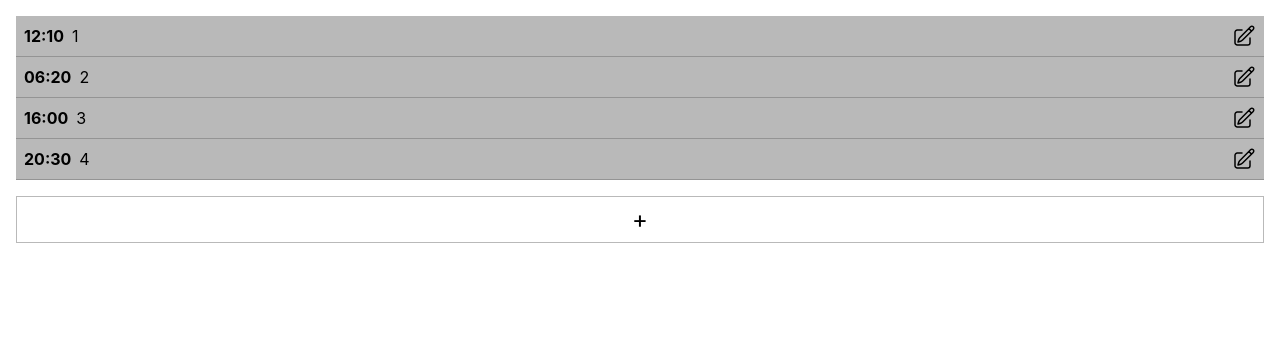
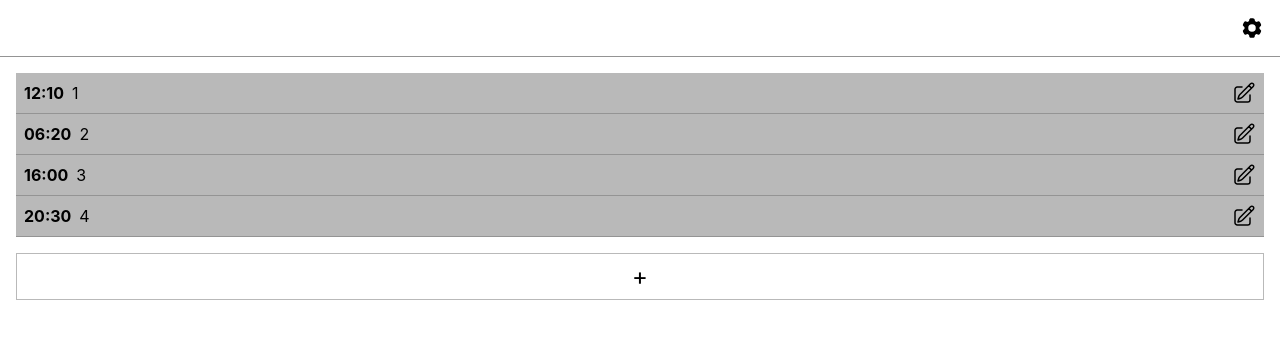
Before and after one commit to Printy-Studios/daily-planner, a React (Create React App) app: page / in a window 1280 px wide. Shown: the top 338 px of the page. Built offline with nearby package versions, Linux system fonts and the light colour scheme.

Commit message:
Added header to schedule page

```diff
--- a/src/pages/SchedulePage.tsx
+++ b/src/pages/SchedulePage.tsx
@@ -1,17 +1,38 @@
+//Core
+import { useContext } from 'react';
+import { TaskGroupContext } from 'state/TaskGroupContext';
+import { Cog6ToothIcon } from '@heroicons/react/24/solid'
+import { useNavigate } from 'react-router-dom';
+
+//Types
 import TaskGroup from 'types/TaskGroup';
 
+//Components
 import TaskGroupList from 'components/TaskGroupList';
 import TaskGroupLink from 'components/buttons/AddTaskGroupButton';
-import { useContext } from 'react';
-import { TaskGroupContext } from 'state/TaskGroupContext';
+import Page from 'components/layout/Page';
+import IconButton from 'components/buttons/IconButton';
+
+
 
 export default function SchedulePage(){
 
+    const navigate = useNavigate()
+
     const taskGroups = useContext(TaskGroupContext)
 
+    const handleSettingsClick = () => navigate('/settings')
+
     return (
-        <div
-            className='flex flex-col gap-m p-s'
+        <Page
+            headerRight={
+                <IconButton
+                    onClick={handleSettingsClick}
+                    icon={
+                        <Cog6ToothIcon className='w-xs-1/2 h-xs-1/2'/>
+                    }
+                />
+            }
         >
             <TaskGroupList
                 taskGroups={taskGroups}
@@ -19,6 +40,6 @@ export default function SchedulePage(){
             <TaskGroupLink
                 text='+'
             />
-        </div>
+        </Page>
     )
 }
```
